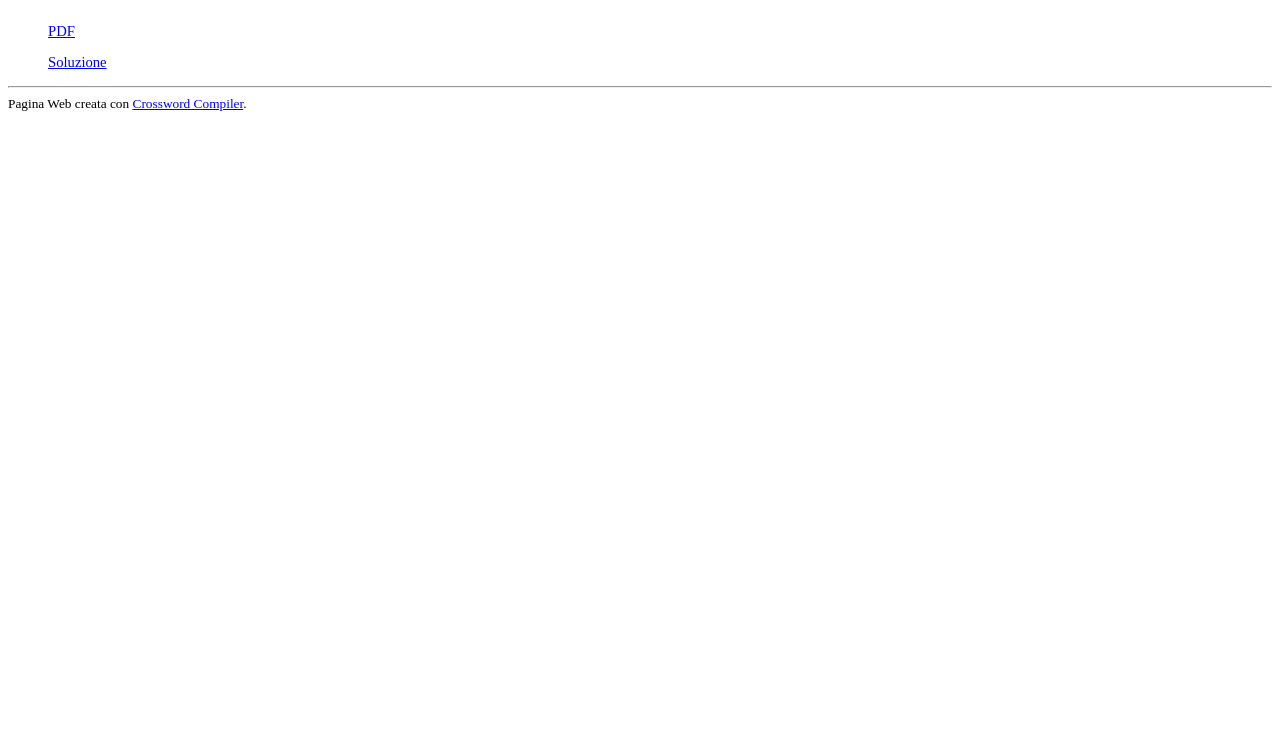
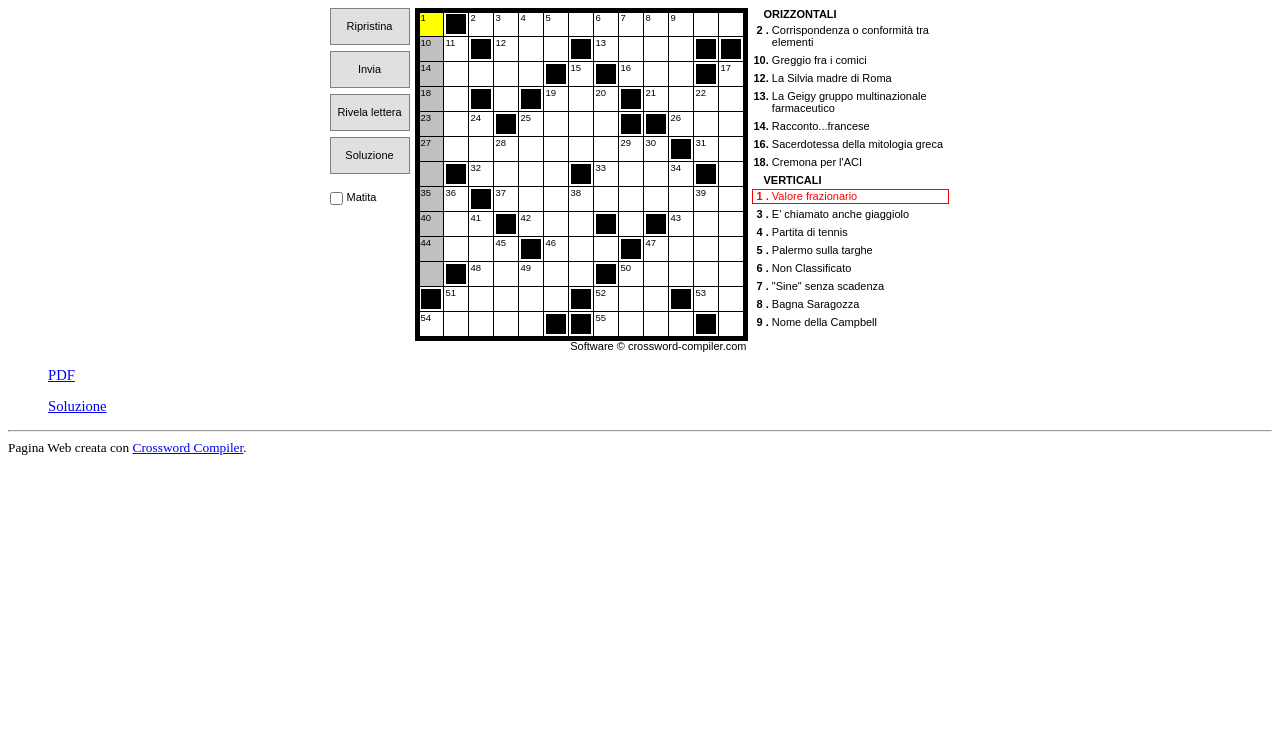
Before and after one commit to masfunaro/cruciverba-18, a plain HTML site: page index.html in a window 1280 px wide. Drawn offline with nearby package versions, Linux system fonts and the light colour scheme.

Commit message:
Update and rename Cruciverba_18.html to index.html

```diff
--- a/Cruciverba_18.html
+++ b/index.html
@@ -39,7 +39,7 @@ BODY, .Clues, .GridClues { font-size: 11pt; font-family: Times New Roman,Times;
 
         <div class="PuzContainer">
 
-    <script src="CrosswordCompilerApp/jquery.js"></script><script src="CrosswordCompilerApp/raphael.js"></script><script src="CrosswordCompilerApp/crosswordCompiler.js"></script><script src="Cruciverba_18.js"></script><script>
+    <script src="jquery.js"></script><script src="raphael.js"></script><script src="crosswordCompiler.js"></script><script src="Cruciverba_18.js"></script><script>
 $(function(){ $("#CrosswordCompilerPuz").CrosswordCompiler(CrosswordPuzzleData,null,    {SUBMITMETHOD:"POST",SUBMIT   :   "",PROGRESS :  "" } );});</script>
 <div id="CrosswordCompilerPuz"></div>
 
```
